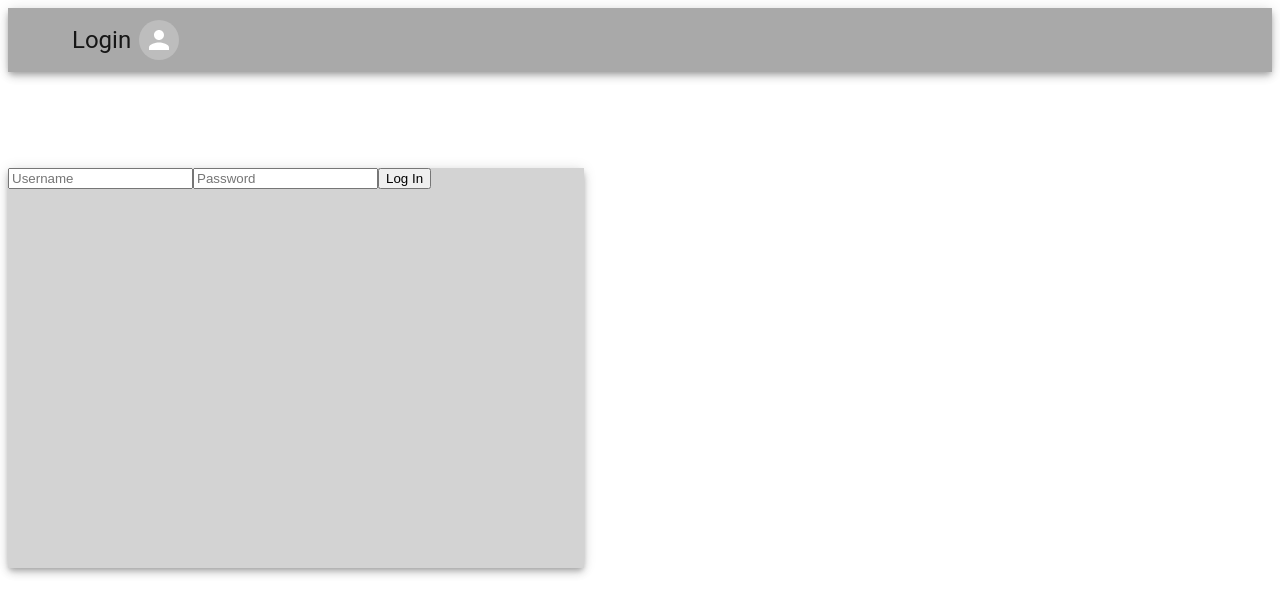
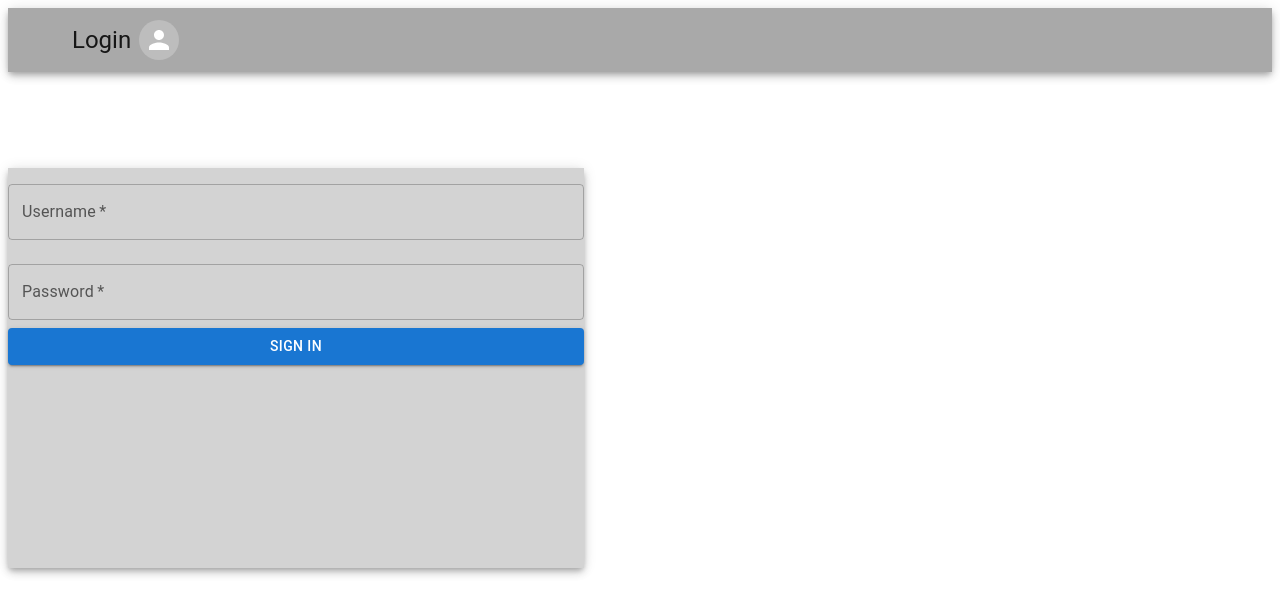
Before and after one commit to AustinWindley/StackWyrmsHackathon, a React (Create React App) app: page /login in a window 1280 px wide. Shown: the top 614 px of the page. Built offline with nearby package versions, Linux system fonts and the light colour scheme; some icons are missing.

Commit message:
updated login form

```diff
--- a/package.json
+++ b/package.json
@@ -15,6 +15,7 @@
     "mui": "^0.0.1",
     "react": "^19.2.4",
     "react-dom": "^19.2.4",
+    "react-hook-form": "^7.71.2",
     "react-router": "^7.13.1",
     "react-scripts": "^5.0.1",
     "web-vitals": "^2.1.4"
--- a/src/account/Login.tsx
+++ b/src/account/Login.tsx
@@ -1,18 +1,69 @@
-import { Paper, Box, Typography, Grid } from "@mui/material"
+/* Based on tutorial from https://www.geeksforgeeks.org/reactjs/react-hook-form-create-basic-reactjs-registration-and-login-form/ */
+
+import { Paper, Box, Typography, Grid, TextField, Button } from "@mui/material"
+import { useForm } from "react-hook-form"
+import { useNavigate } from "react-router"
 import Header from "../statics/Header.tsx"
 
+
 export default function Login() {
+    const nav = useNavigate()
     // const {
-    //     reg
+    //     register,
+    //     handleSubmit,
+    //     formState: { errors },
+    // } = useForm()
+
+    // const onSubmit = () => {
+    //     fetch("/login").then(res => {
+    //         if (res.ok) {
+    //             nav("/account")
+    //         } else {
+    //             throw new Error('Request failed')
+    //         }
+    //     }).then(data => {
+    //         console.log(data)
+    //     })
     // }
 
-    // const onSubmit = (data) => {
-    //     const userData = JSON.parse(localStorage.get)
-    //     localStorage.setItem(data.username, JSON.stringify({
+    async function sendFormData(formData: FormData) {
+        try {
+            const response = await fetch("/api/login", {
+                method: "POST",
+                body: formData
+            })
+            try {
+                const data = await response.clone().json()
+                console.log(data)
+            } catch (e) {
+                console.warn("Failed to parse JSON response", e)
+            }
+            return response
+        } catch (error) {
+            return new Response(null, { status: 500, statusText: "Network error" })
+            }
+    }
 
-    //     }))
-    // }
+    async function handleSubmit(event: React.FormEvent<HTMLFormElement>) {
+        event.preventDefault()
 
+        const formData = new FormData(event.currentTarget)
+
+        try {
+            const res = await sendFormData(formData)
+            if (res.status === 401) {
+                const errorData = await res.json()
+                if (errorData.error === "Invalid username or password") {
+                    alert("Login failed: Invalid username or password")
+                    return false
+                }
+            }
+            return res.ok
+        } catch (error) {
+            console.error("Error during login: ", error)
+            return false
+        }
+    }
     return (
         <>
             <Header pageName={"Login"}/>
@@ -20,10 +71,17 @@ export default function Login() {
                 <Paper elevation={5}>
                     <Box
                         component={"form"}
+                        action={"/api/login"}
+                        onSubmit={async (event) => {
+                            const success = await handleSubmit(event)
+                            if (success) {
+                                nav("/")
+                            }
+                        }}
                         bgcolor={"lightgray"}
                         width={"45vw"}
                         height={"50vh"}>
-                            <form method="POST">
+                            {/* <form method="POST">
                                 <input
                                     type="username"
                                     placeholder="Username"
@@ -33,7 +91,26 @@ export default function Login() {
                                     placeholder="Password"
                                 />
                                 <button type="submit">Log In</button>
-                            </form>
+                            </form> */}
+                            <TextField
+                                placeholder="Enter Username"
+                                label="Username"
+                                name="username"
+                                type="text"
+                                fullWidth
+                                required
+                                margin="normal" />
+                            <TextField
+                                placeholder="Enter Password"
+                                label="Password"
+                                name="password"
+                                type="password"
+                                fullWidth
+                                required
+                                margin="normal" />
+                            <Button type="submit" variant="contained" fullWidth>
+                                Sign In
+                            </Button>
                     </Box>
                 </Paper>
             </Grid>
```
Also changed, not shown: 1 other file (tests, documents, lock files or other folders).
